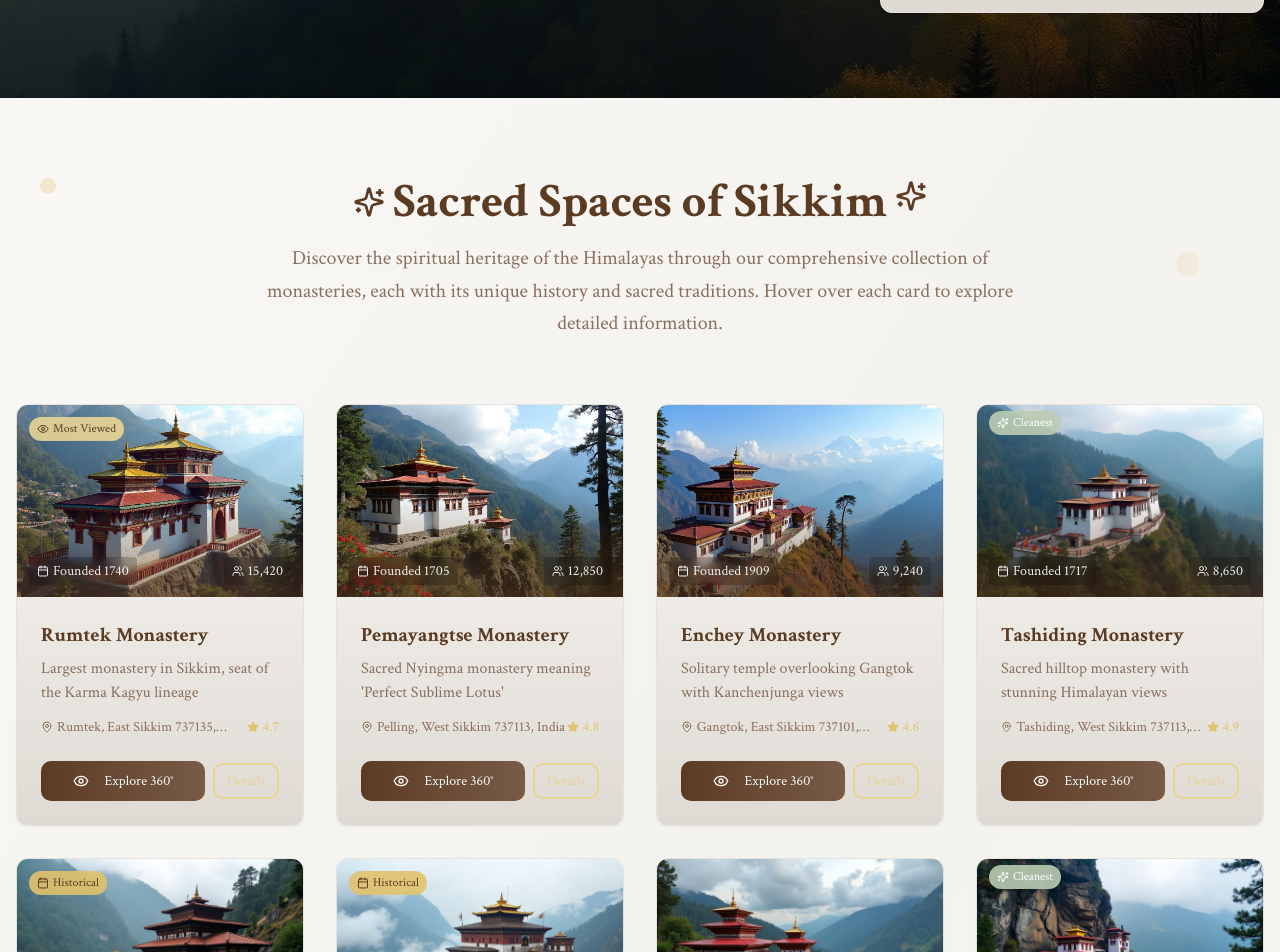
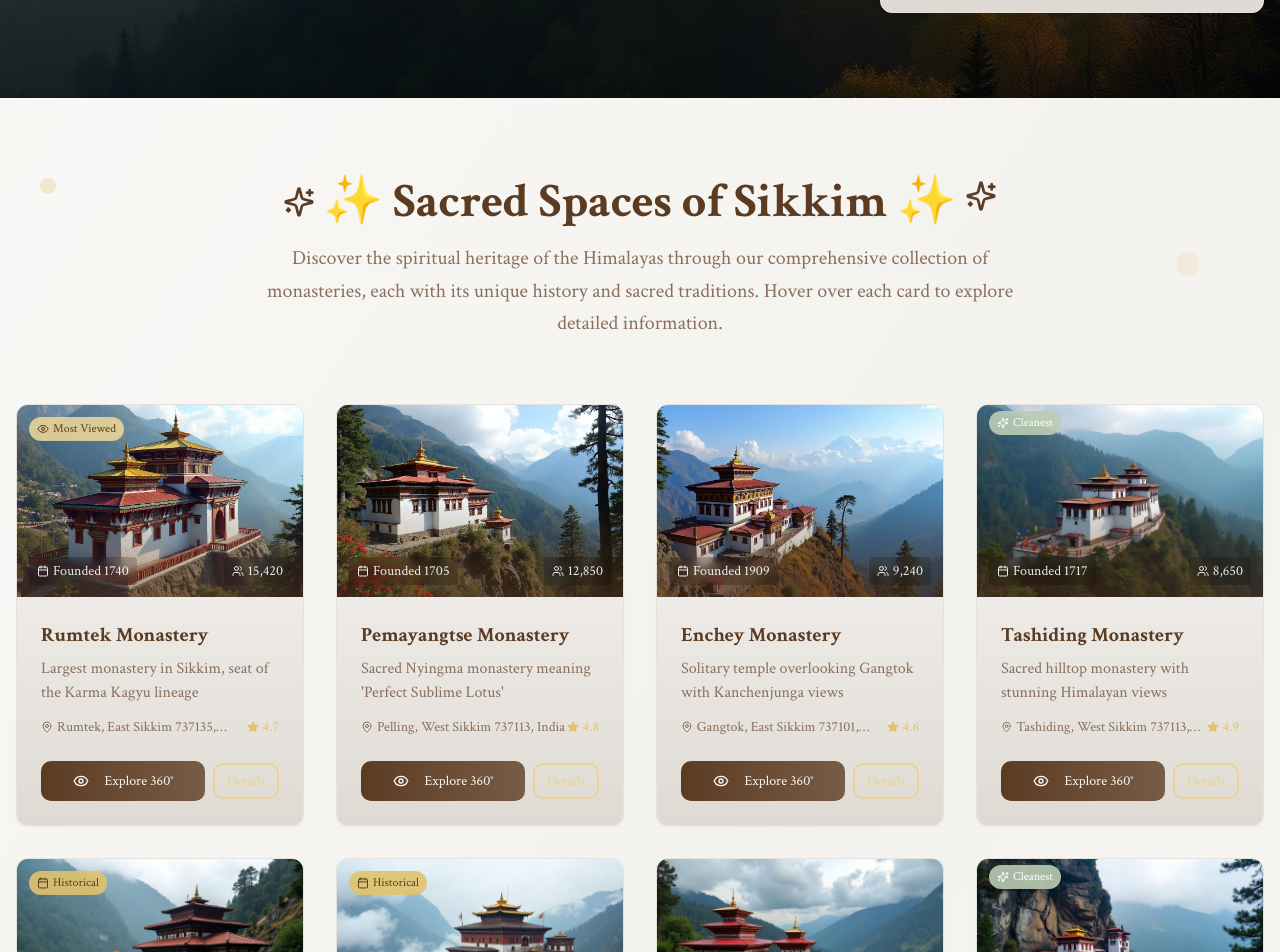
Before and after one commit to MadhavKotak-24/my-monastery360, a React (Vite) app: page / in a window 1280 px wide. Shown: the part 771-1723 px from the top of the page. Built offline with nearby package versions, Linux system fonts and the light colour scheme.

Commit message:
Fix: Resolve UI display issues

```diff
--- a/src/pages/Index.tsx
+++ b/src/pages/Index.tsx
@@ -54,7 +54,7 @@ const Index = () => {
             <div className="inline-flex items-center space-x-2 mb-4">
               <Sparkles className="w-8 h-8 text-primary animate-float" />
               <h2 className="text-5xl font-serif font-bold text-primary">
-                Sacred Spaces of Sikkim
+                ✨ Sacred Spaces of Sikkim ✨
               </h2>
               <Sparkles className="w-8 h-8 text-primary animate-float-slow" />
             </div>
```
